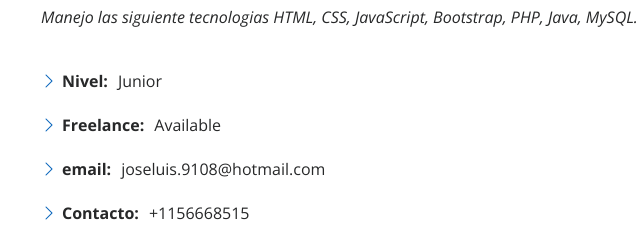
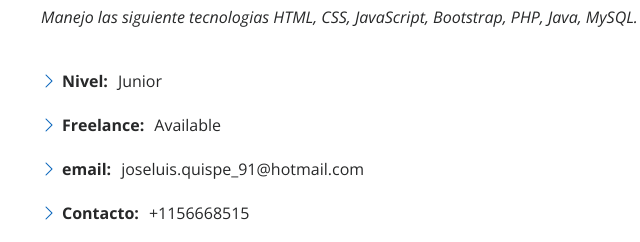
Before and after one commit to joseluisx10/portal-version1, a plain HTML site: page index.html in a window 1280 px wide. Shown: the part 1075-1317 px from the top of the page, 471-1111 px from the left. Drawn offline with nearby package versions, Linux system fonts and the light colour scheme.

Commit message:
cambios de datos personales

```diff
--- a/index.html
+++ b/index.html
@@ -104,7 +104,8 @@
                 <ul>
                   <li><i class="bi bi-chevron-right"></i> <strong>Nivel:</strong> <span>Junior</span></li>
                   <li><i class="bi bi-chevron-right"></i> <strong>Freelance:</strong> <span>Available</span></li>
-                  <li><i class="bi bi-chevron-right"></i> <strong>email:</strong> <span>joseluis.9108@hotmail.com</span>
+                  <li><i class="bi bi-chevron-right"></i> <strong>email:</strong>
+                    <span>joseluis.quispe_91@hotmail.com</span>
                   <li><i class="bi bi-chevron-right"></i> <strong>Contacto:</strong> <span>+1156668515</span></li>
                   <li><i class="bi bi-chevron-right"></i> <strong>Ciudad:</strong> <span>Buenos Aires, Argentina</span>
                   </li>
@@ -341,7 +342,7 @@
               <div class="email">
                 <i class="bi bi-envelope"></i>
                 <h4>Email:</h4>
-                <p>joseluis.9108@hotmail.com</p>
+                <p>joseluis.quispe_91@hotmail.com</p>
               </div>
 
               <div class="phone">
```
